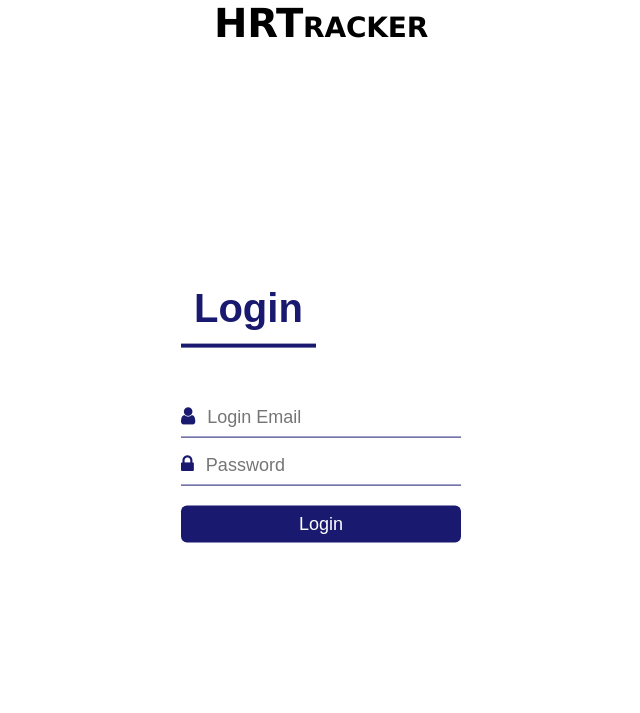
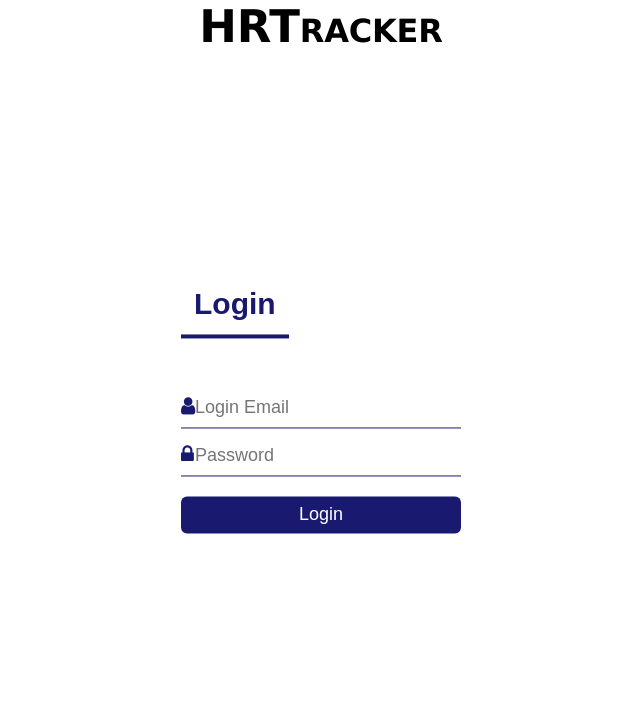
Before and after one commit to keonramses/HR_Tracker, a PHP site: page /page/login.php in a window 1280 px wide. Shown: the top 713 px of the page, without its empty margins (319-959 px from the left). Run offline with PHP 8.4, Linux system fonts and the light colour scheme.

Commit message:
Update style.css
- styling adjustments

```diff
--- a/page/style.css
+++ b/page/style.css
@@ -127,7 +127,7 @@ body {
 
 .login-box h1 {
 	float: left;
-	font-size: 40px;
+	font-size: 30px;
 	border-bottom: 4px solid #191970;
 	margin-bottom: 50px;
 	padding: 13px;
@@ -143,7 +143,7 @@ body {
 }
 
 .fa1 {
-	width: px;
+	width: 2px;
 	float: left;
 	text-align: center;
 }
@@ -170,12 +170,11 @@ body {
 }
 
 #header {
-  position: absolute;
   text-align: center;
-
   width: 100%;
+  margin-bottom: 45px;
   font-family: "Lucida Sans Unicode", "Lucida Grande", sans-serif;
-  font-size: 40px;
+  font-size: 45px;
   letter-spacing: -0.2px;
   word-spacing: 3px;
   color: #000000;
```
